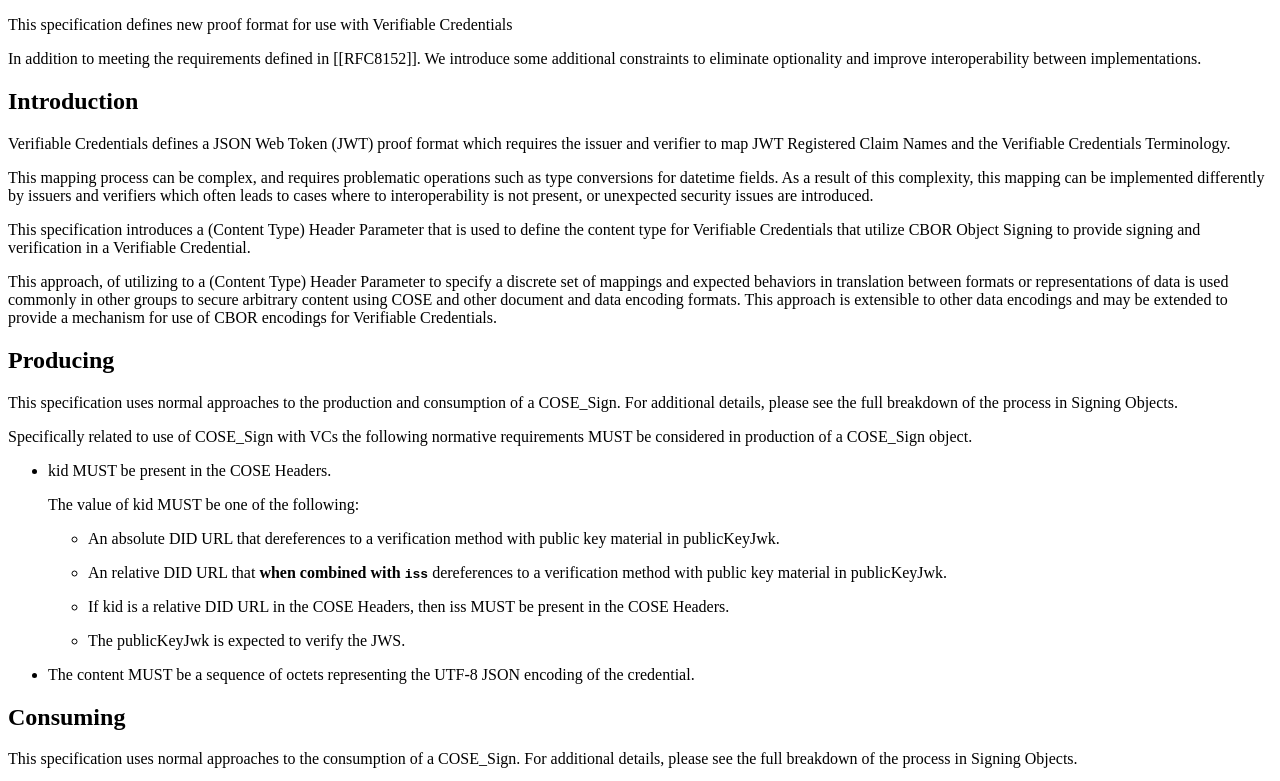
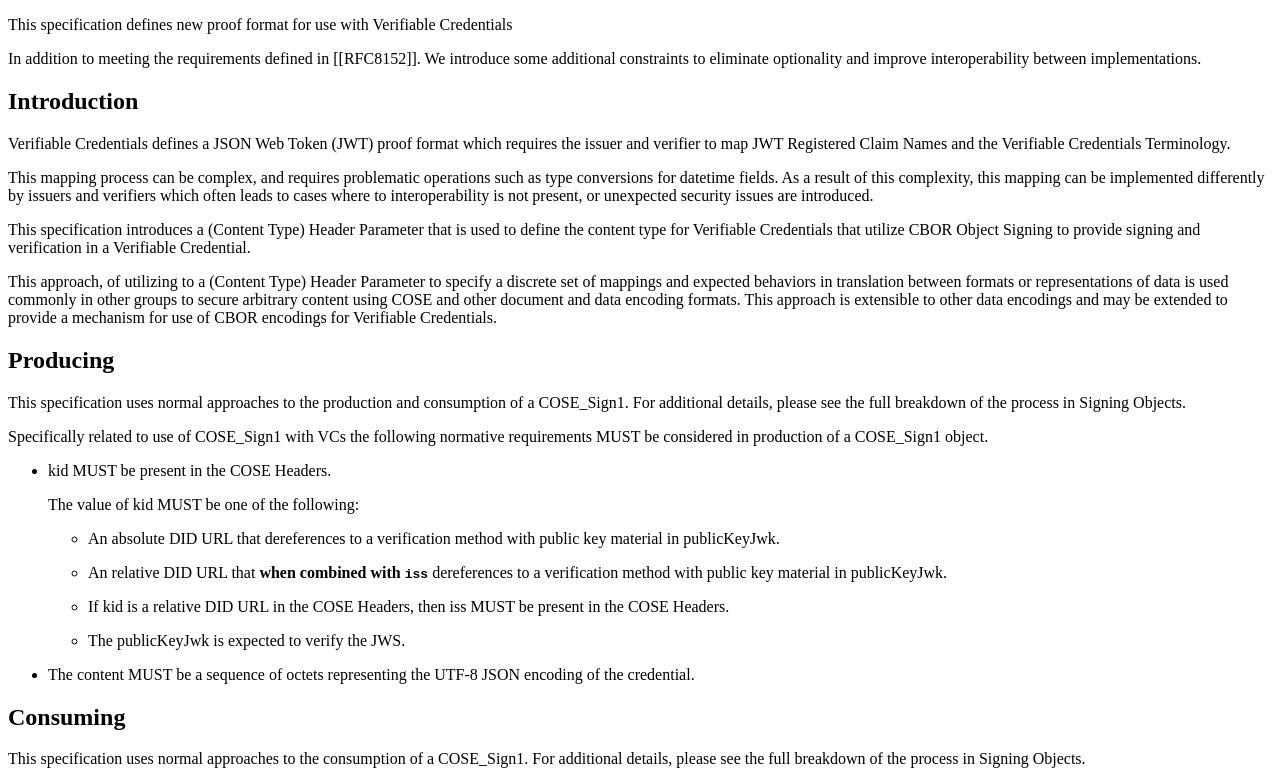
Before and after one commit to transmute-industries/vc-cose, a plain HTML site: page index.html in a window 1280 px wide. Shown: the top 781 px of the page. Drawn offline with Linux system fonts and the light colour scheme.

Commit message:
Update to COSE_Sign1 closes #4

```diff
--- a/index.html
+++ b/index.html
@@ -118,11 +118,11 @@
   <section>
     <h2>Producing</h2>
 
-    <p>This specification uses normal approaches to the production and consumption of a COSE_Sign.  For additional
+    <p>This specification uses normal approaches to the production and consumption of a COSE_Sign1.  For additional
     details, please see the full breakdown of the process in <a data-cite="RFC9052#name-signing-objects">Signing Objects</a>.</p>
 
-    <p>Specifically related to use of COSE_Sign with VCs the following normative requirements MUST
-    be considered in production of a COSE_Sign object.</p>
+    <p>Specifically related to use of COSE_Sign1 with VCs the following normative requirements MUST
+    be considered in production of a COSE_Sign1 object.</p>
 
     <ul>
       <li>
@@ -182,14 +182,14 @@
 
   <section>
     <h2>Consuming</h2>
-    <p>This specification uses normal approaches to the consumption of a COSE_Sign.  For additional
+    <p>This specification uses normal approaches to the consumption of a COSE_Sign1.  For additional
     details, please see the full breakdown of the process in <a data-cite="RFC9052#section-5">Signing Objects</a>.</p>
 
     <p>As a part of ensuring interoperability with VCs secured in the manner described in this specification,
     resolution of public key material must be considered, as a verifier may not have access to the public key.</p>
 
     <p>
-      In order to verify a <a data-cite="VC-DATA-MODEL#credentials">Verifiable Credential</a> using a COSE_Sign proof,
+      In order to verify a <a data-cite="VC-DATA-MODEL#credentials">Verifiable Credential</a> using a COSE_Sign1 proof,
       the public key associated with the signature needs to be obtained.
       If the verifier does not already have the public key, it can be obtained through the following process:
     </p>
```
